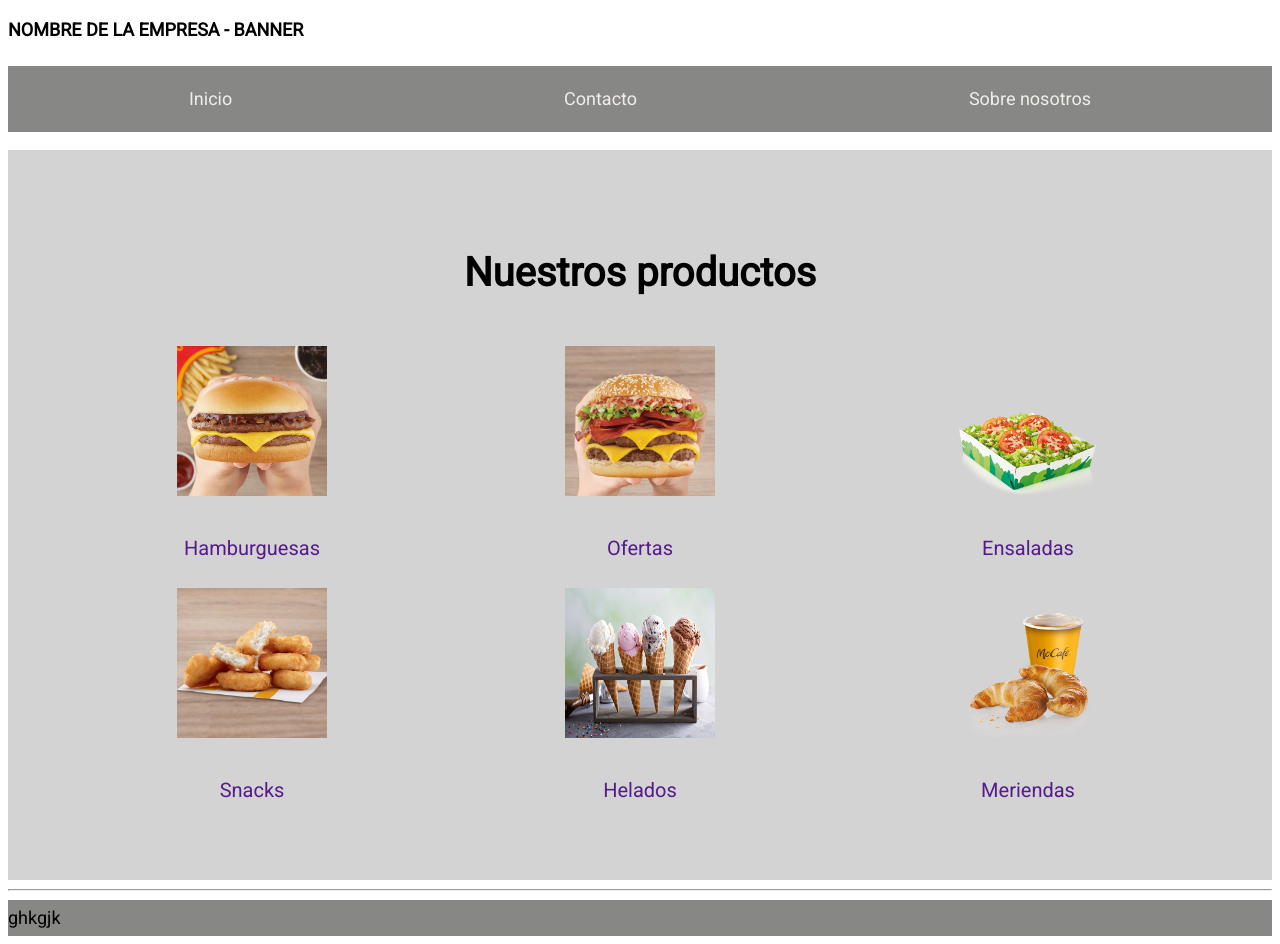
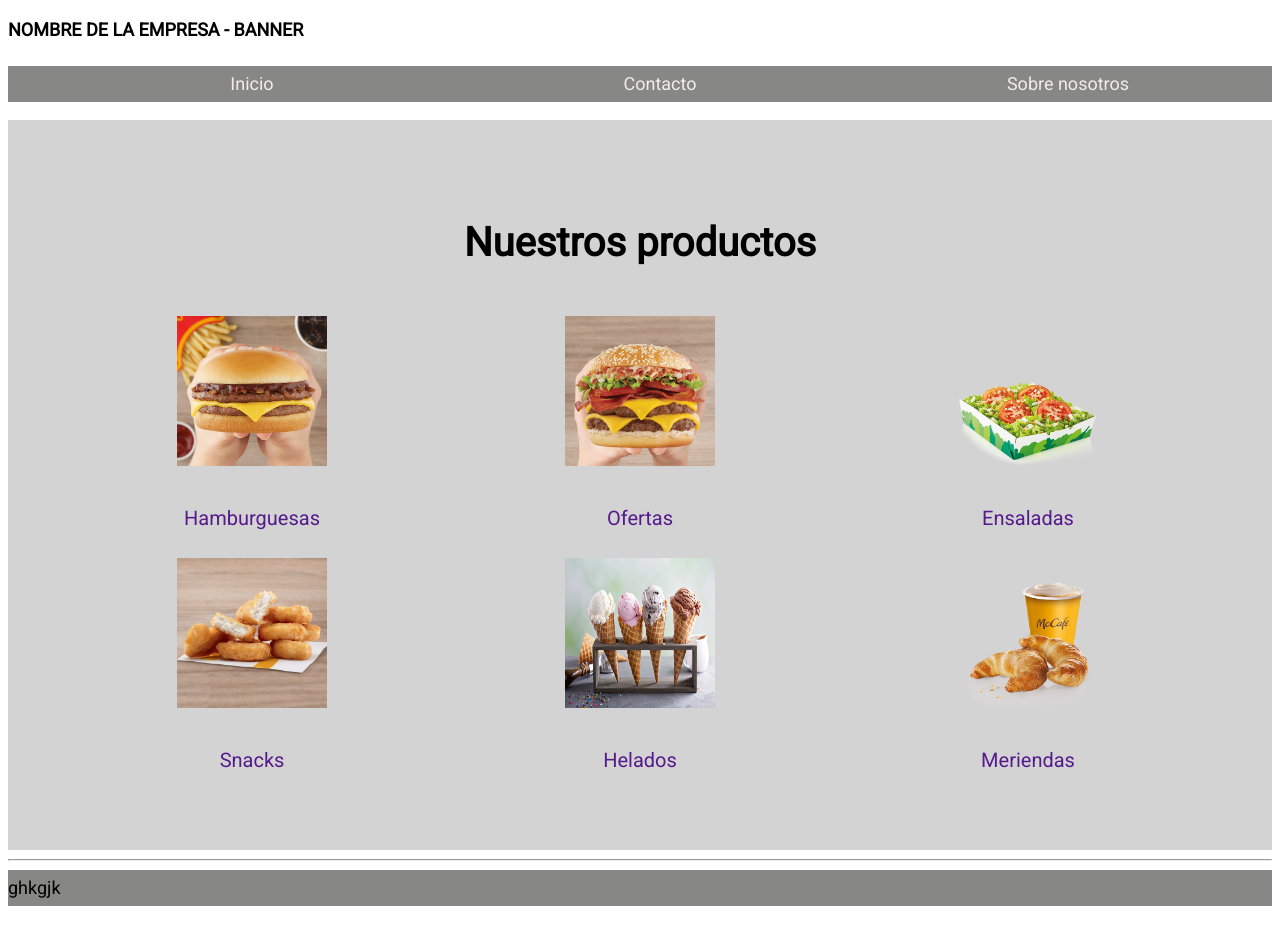
Before and after one commit to DanielRomero90/repo2, a plain HTML site: page index.html in a window 1280 px wide. After the commit the page ends 914 px from the top, so only its background shows below. Drawn offline with Linux system fonts and the light colour scheme.

Commit message:
actulizando para deployed

```diff
--- a/index.html
+++ b/index.html
@@ -8,7 +8,7 @@
     <meta http-equiv="X-UA-Compatible" content="IE=edge">
     <meta name="viewport" content="width=device-width, initial-scale=1.0">
     <link rel="normalize" href="normalize.css" />
-    <link rel="stylesheet" href="styles.css" />
+    <link rel="stylesheet" href="./styles.css" />
     <link rel="preconnect" href="https://fonts.googleapis.com">
 <link rel="preconnect" href="https://fonts.gstatic.com" crossorigin>
 <link href="https://fonts.googleapis.com/css2?family=Roboto&display=swap" rel="stylesheet">
--- a/styles.css
+++ b/styles.css
@@ -10,11 +10,9 @@
 
 .index-ul{
     background-color:rgba(71, 71, 69, 0.651);
-    display: flex;
-    flex-direction: row;
-    flex-wrap: nowrap;
-    justify-content: space-around;
-    padding: 15px;
+    display: grid;
+    grid-template-columns: repeat(3, 1fr);
+    text-align: center;
 
 }
 
```
